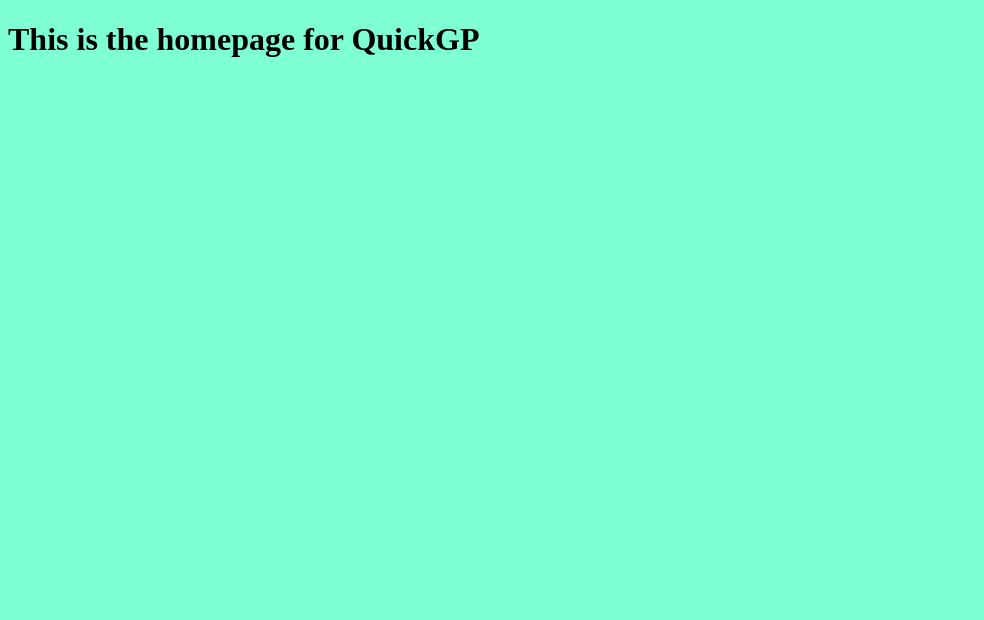
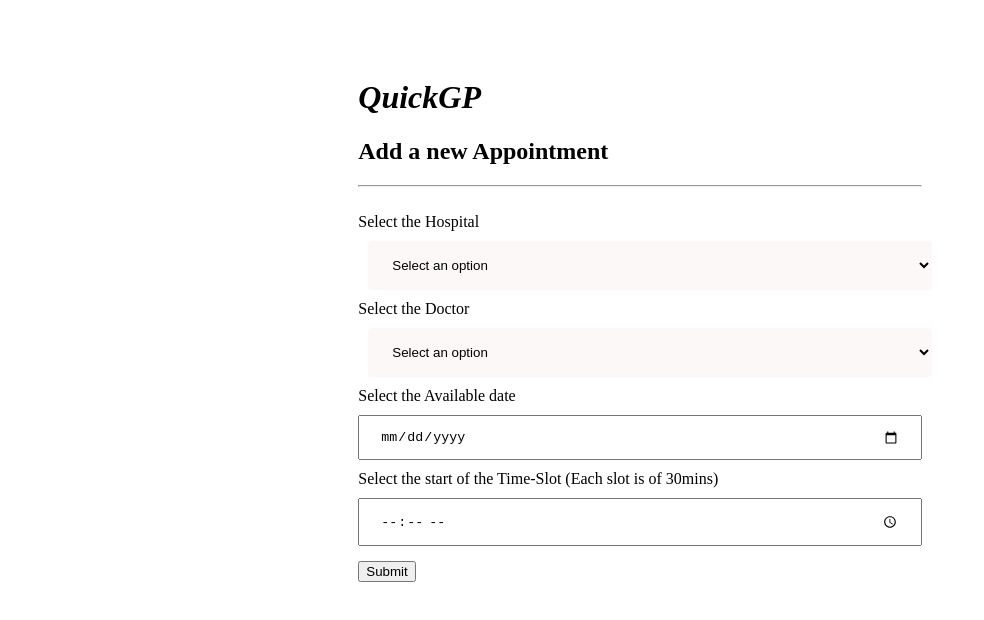
Before and after one commit to detrojapradeep/QuickGP, a plain HTML site: page index.html in a window 1280 px wide. Shown: the whole page, without its empty margins (0-984 px from the left). Drawn offline with Linux system fonts and the light colour scheme.

Commit message:
Add appointment form, and styles

```diff
--- a/index.html
+++ b/index.html
@@ -7,6 +7,33 @@
     <link rel="stylesheet" href="styles/styles.css">
 </head>
 <body>
-    <h1>This is the homepage for QuickGP</h1>
+    <div id="appoitmentForm">
+        <h1><i>QuickGP</i></h1> <h2>Add a new Appointment</h2> <hr> <br>
+        <form action="" method="post">
+
+            <label for="hospitalName">Select the Hospital </label>
+                <select name="hospitalName" id="hospitalName" >
+                    <option value="value" selected disabled hidden>Select an option</option>
+                    <option value="Thornbury Hospital" >Thornbury Hospital</option>
+                </select> <br>
+
+
+            <label for="doctorName">Select the Doctor </label>
+                <select name="doctorName" id="doctorName" >
+                    <option value="value" selected disabled hidden>Select an option</option>
+                    <option value="Thornbury Hospital" >Dr. Shaun Murphy</option>
+                </select> <br>
+
+            <label for="date">Select the Available date</label>
+            <input type="date" name="date" id="date" required> <br>
+
+            <label for="timeSlot">Select the start of the Time-Slot </label>
+            <!-- <input type="time"  name="startTimeSlot" id="timeSlot"> <br> -->
+            <label for="timeSlotDescription">(Each slot is of 30mins)</label>
+            <input id="startTimeSlot" type="time" name="startTimeSlot" min="09:00" max="18:00" required />
+            <button type="submit">Submit</button>
+        </form>
+    </div>
+
 </body>
 </html>
--- a/styles/styles.css
+++ b/styles/styles.css
@@ -1,3 +1,27 @@
-body {
-    background-color: aquamarine;
+#appoitmentForm {
+    max-width: fit-content;
+    margin-left: auto;
+    margin-right: auto;
+    align-items: center;
+    padding-top: 50px;
 }
+
+input {
+    width: 100%;
+    padding: 12px 20px;
+    margin: 10px 0;
+    box-sizing: border-box;
+  }
+
+  select {
+    width: 100%;
+    margin: 10px;
+    padding: 16px 20px;
+    border: none;
+    border-radius: 4px;
+    background-color: #fcf8f8;
+  }
+
+  button {
+    margin-top: 5px;
+  }
```
